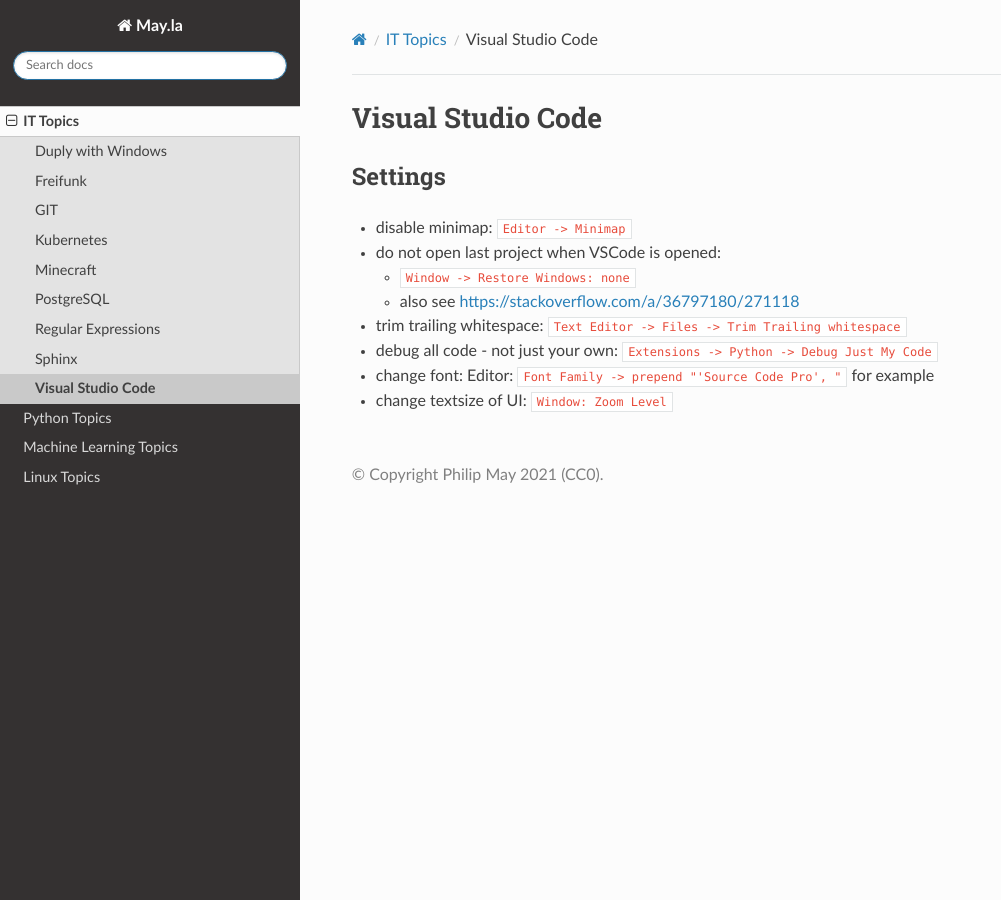
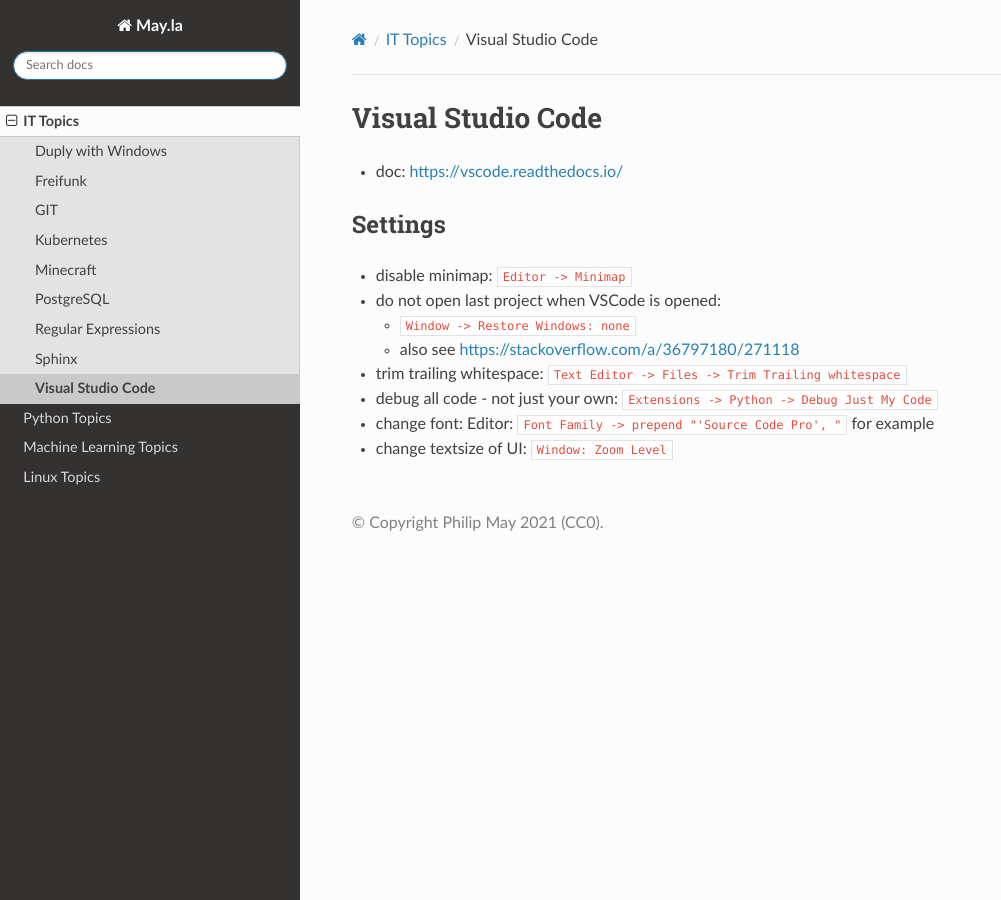
Before and after one commit to PhilipMay/May.la, a Sphinx documentation site: the page built from source/it/vs-code.md, in a window 1280 px wide. Shown: the whole page, without its empty margins (0-1001 px from the left). Built offline with Sphinx 7.4.7 and the Read the Docs theme 2.0.0, drawn with Linux system fonts in a browser that asks for light colours; some of the changed lines change nothing that is shown.

Commit message:
Update vs-code.md

```diff
--- a/source/it/vs-code.md
+++ b/source/it/vs-code.md
@@ -1,4 +1,5 @@
 # Visual Studio Code
+- doc: <https://vscode.readthedocs.io/>
 
 ## Settings
   - disable minimap: `Editor -> Minimap`
```
